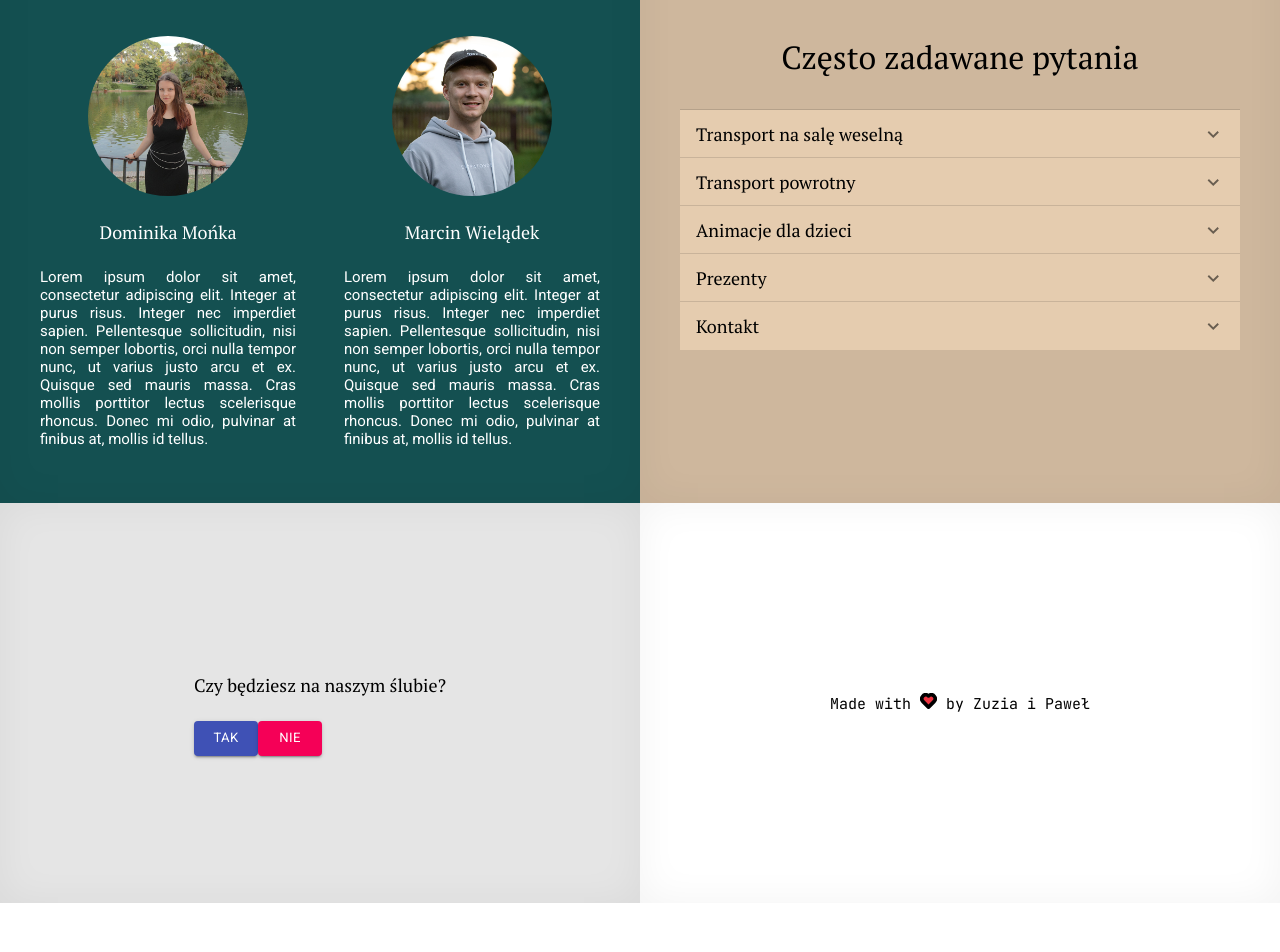
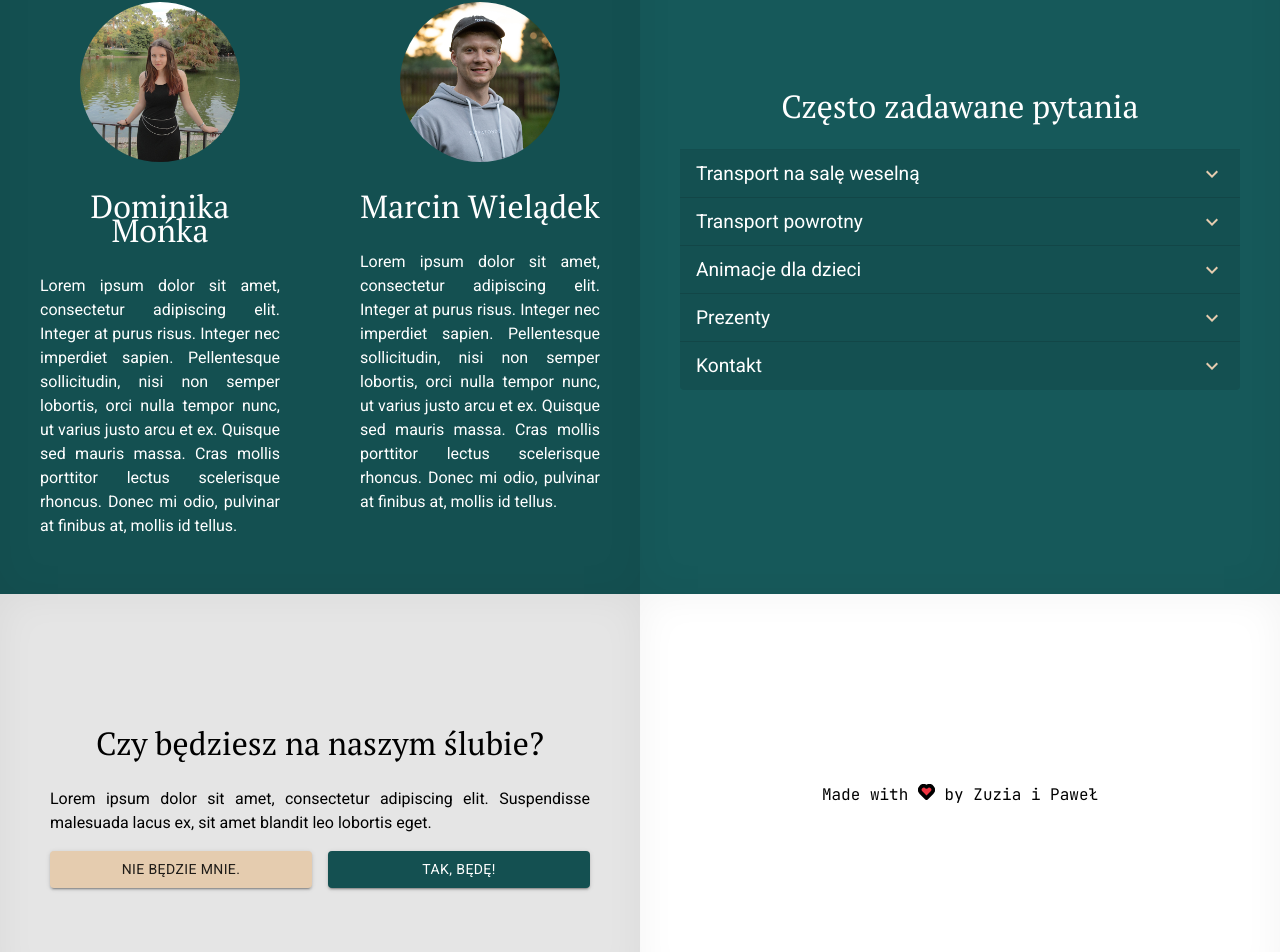
Before and after one commit to pawelwieladek/zuzaipawel, a Next.js app: page / in a window 1280 px wide. Shown: the part 1529-2481 px from the top of the page. Before the commit the page ends 2432 px from the top, so only its background shows below. Built offline with nearby package versions, Linux system fonts and the light colour scheme.

Commit message:
Add Material buttons

```diff
--- a/components/rsvp.js
+++ b/components/rsvp.js
@@ -109,13 +109,22 @@ export default function Rsvp() {
 
     return (
         <div>
-            <h4>Czy będziesz na naszym ślubie?</h4>
-            <Button variant="contained" color="primary" onClick={acceptInvitation}>
-                Tak
-            </Button>
-            <Button variant="contained" color="secondary" onClick={rejectInvitation}>
-                Nie
-            </Button>
+            <h3>Czy będziesz na naszym ślubie?</h3>
+            <p>Lorem ipsum dolor sit amet, consectetur adipiscing elit. Suspendisse malesuada lacus ex,
+                  sit amet blandit leo lobortis eget.</p>
+            <Grid container spacing={2}>
+                <Grid item xs={12} sm={6}>
+                    <Button fullWidth variant="contained" color="secondary" onClick={rejectInvitation}>
+                        Nie będzie mnie.
+                    </Button>
+                </Grid>
+                <Grid item xs={12} sm={6}>
+                    <Button fullWidth variant="contained" color="primary" onClick={acceptInvitation}>
+                        Tak, będę!
+                    </Button>
+                </Grid>
+            </Grid>
+
         </div>
     );
 }
--- a/pages/_app.js
+++ b/pages/_app.js
@@ -2,7 +2,16 @@ import './index.css';
 
 import { ThemeProvider, createMuiTheme } from '@material-ui/core/styles';
 
-const theme = createMuiTheme();
+const theme = createMuiTheme({
+    palette: {
+        primary: {
+            main: '#145051'
+        },
+        secondary: {
+            main: '#e5ccaf'
+        }
+    }
+});
 
 export default function ({ Component, pageProps }) {
     return (
--- a/pages/index.css
+++ b/pages/index.css
@@ -14,7 +14,8 @@
     margin: 0;
     font-family: 'Roboto', sans-serif;
     font-weight: 400;
-    font-size: 15px;
+    font-size: 16px;
+    line-height: 1.5rem;
   }
 
   * {
@@ -24,27 +25,31 @@
   h2 {
     font-family: 'PT Serif', serif;
     font-weight: 400;
-    font-size: 48px;
+    font-size: 3rem;
     text-align: center;
   }
 
   h3 {
     font-family: 'PT Serif', serif;
     font-weight: 400;
-    font-size: 32px;
+    font-size: 2rem;
     text-align: center;
   }
 
   h4 {
-    font-family: 'PT Serif', serif;
+    font-family: 'Roboto', sans-serif;
     font-weight: 400;
-    font-size: 18px;
+    font-size: 1.2rem;
     text-align: center;
   }
 
   hr {
     border-width: 1px;
     border-style: solid;
+  }
+
+  p {
+      max-width: 540px;
   }
 
   .column {
--- a/pages/index.js
+++ b/pages/index.js
@@ -11,16 +11,11 @@ import Rsvp from '../components/rsvp';
 
 const Accordion = withStyles({
   root: {
-    backgroundColor: '#e5ccaf',
+    backgroundColor: '#145051',
     boxShadow: 'none',
-    color: '#000000',
-    '&$expanded': {
-      margin: 0,
-      marginBottom: 0,
-    },
-    '&:last-child': {
-      borderBottom: 0,
-      borderRadius: 0,
+    color: '#ffffff',
+    '&$expanded + &$expanded': {
+      marginTop: 0,
     },
   },
   expanded: {}
@@ -82,24 +77,24 @@ export default function Index() {
           </Grid>
           <Grid item xs={12} md={6} className="column text--light" style={{ backgroundColor: '#145051' }}>
             <h2>Świadkowie</h2>
-            <Grid container spacing={6}>
+            <Grid container spacing={10}>
               <Grid item xs={12} md={6}>
                 <img src="images/dominika.jpg" className="image--block image--rounded" width="160" />
-                <h4 className="text--center">Dominika Mońka</h4>
+                <h3 className="text--center">Dominika Mońka</h3>
                 <p>Lorem ipsum dolor sit amet, consectetur adipiscing elit. Integer at purus risus. Integer nec imperdiet sapien. Pellentesque sollicitudin, nisi non semper lobortis, orci nulla tempor nunc, ut varius justo arcu et ex. Quisque sed mauris massa. Cras mollis porttitor lectus scelerisque rhoncus. Donec mi odio, pulvinar at finibus at, mollis id tellus.</p>
               </Grid>
               <Grid item xs={12} md={6}>
                 <img src="images/marcin.jpg" className="image--block image--rounded" width="160" />
-                <h4 className="text--center">Marcin Wielądek</h4>
+                <h3 className="text--center">Marcin Wielądek</h3>
                 <p>Lorem ipsum dolor sit amet, consectetur adipiscing elit. Integer at purus risus. Integer nec imperdiet sapien. Pellentesque sollicitudin, nisi non semper lobortis, orci nulla tempor nunc, ut varius justo arcu et ex. Quisque sed mauris massa. Cras mollis porttitor lectus scelerisque rhoncus. Donec mi odio, pulvinar at finibus at, mollis id tellus.</p>
               </Grid>
             </Grid>
           </Grid>
-          <Grid item xs={12} md={6} className="column" style={{ backgroundColor: '#ceb79d' }}>
+          <Grid item xs={12} md={6} className="column text--light" style={{ backgroundColor: '#16595a' }}>
             <h3>Często zadawane pytania</h3>
             <Accordion>
               <AccordionSummary
-                expandIcon={<ExpandMoreIcon />}
+                expandIcon={<ExpandMoreIcon color="secondary" />}
                 aria-controls="panel1a-content"
                 id="panel1a-header"
               >
@@ -114,7 +109,7 @@ export default function Index() {
             </Accordion>
             <Accordion>
               <AccordionSummary
-                expandIcon={<ExpandMoreIcon />}
+                expandIcon={<ExpandMoreIcon color="secondary" />}
                 aria-controls="panel2a-content"
                 id="panel2a-header"
               >
@@ -129,7 +124,7 @@ export default function Index() {
             </Accordion>
             <Accordion>
               <AccordionSummary
-                expandIcon={<ExpandMoreIcon />}
+                expandIcon={<ExpandMoreIcon color="secondary" />}
                 aria-controls="panel3a-content"
                 id="panel3a-header"
               >
@@ -144,7 +139,7 @@ export default function Index() {
             </Accordion>
             <Accordion>
               <AccordionSummary
-                expandIcon={<ExpandMoreIcon />}
+                expandIcon={<ExpandMoreIcon color="secondary" />}
                 aria-controls="panel4a-content"
                 id="panel4a-header"
               >
@@ -159,7 +154,7 @@ export default function Index() {
             </Accordion>
             <Accordion>
               <AccordionSummary
-                expandIcon={<ExpandMoreIcon />}
+                expandIcon={<ExpandMoreIcon color="secondary" />}
                 aria-controls="panel5a-content"
                 id="panel5a-header"
               >
```
